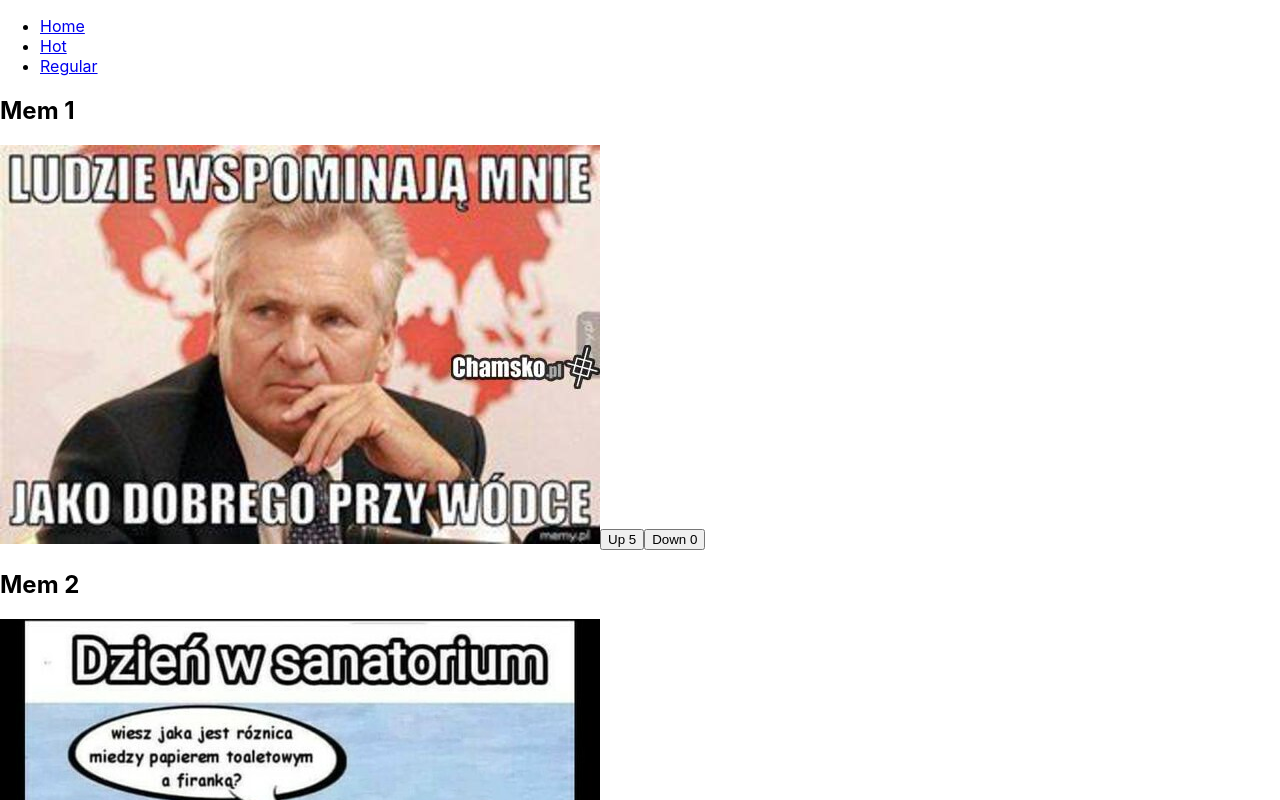
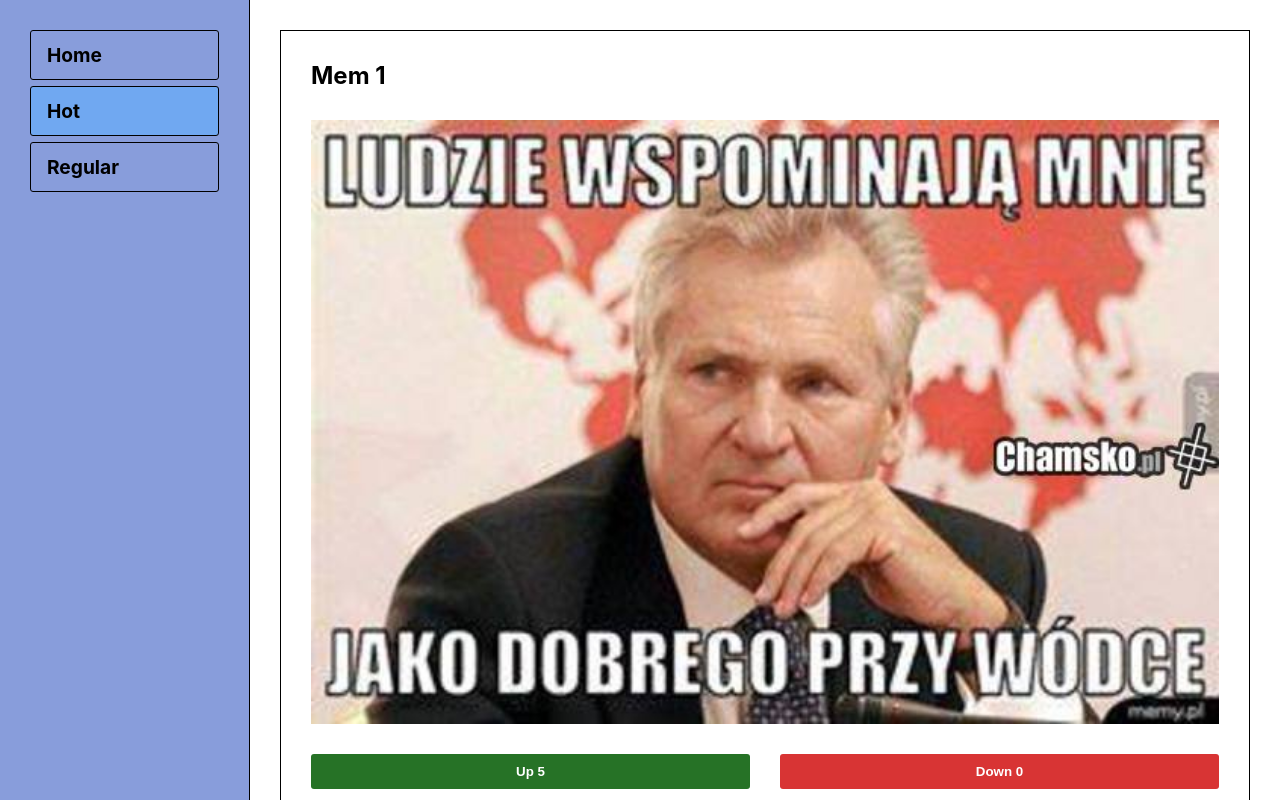
Before and after one commit to FilipGluszek/projekt-memy, a React app: page /hot in a window 1280 px wide. Shown: the top 800 px of the page. Built offline with nearby package versions, Linux system fonts and the light colour scheme.

Commit message:
initial styles added

```diff
--- a/src/components/layout/Layout.js
+++ b/src/components/layout/Layout.js
@@ -1,7 +1,7 @@
 /**
  * External dependencies
  */
-import { Outlet, Link } from "react-router-dom";
+import { Outlet, NavLink } from "react-router-dom";
 
 /**
  * Internal dependencies
@@ -13,23 +13,24 @@ import "./style.css";
  */
 const Layout = () => {
     return (
-        <>
-            <nav>
+        <div className="app">
+            <nav className="app__menu">
                 <ul>
                     <li>
-                        <Link to="/">Home</Link>
+                        <NavLink to="/">Home</NavLink>
                     </li>
                     <li>
-                        <Link to="/hot">Hot</Link>
+                        <NavLink to="/hot">Hot</NavLink>
                     </li>
                     <li>
-                        <Link to="/regular">Regular</Link>
+                        <NavLink to="/regular">Regular</NavLink>
                     </li>
                 </ul>
             </nav>
-
-            <Outlet />
-        </>
+            <main>
+                <Outlet />
+            </main>
+        </div>
     );
 };
 
--- a/src/components/layout/style.css
+++ b/src/components/layout/style.css
@@ -0,0 +1,45 @@
+.app {
+    display: flex;
+    height: 100vh;
+}
+
+.app .app__menu {
+    width: 250px;
+    background-color: rgb(136, 157, 219);
+    border-right: 1px solid black;
+    padding: 30px;
+}
+
+.app .app__menu ul {
+    margin: 0;
+    padding: 0;
+    list-style: none;
+    display: flex;
+    flex-direction: column;
+    gap: 6px;
+}
+
+.app .app__menu a {
+    color: black;
+    font-weight: bold;
+    padding: 12px 16px;
+    display: block;
+    font-size: 1.2rem;
+    border: 1px solid black;
+    text-decoration: none;
+    border-radius: 3px;
+}
+
+.app .app__menu a:hover,
+.app .app__menu a:focus {
+    background-color: gray;
+    color: white;
+}
+
+.app .app__menu a.active {
+    background-color: rgb(112, 168, 241);
+}
+.app main {
+    flex: 1;
+    overflow-y: scroll;
+}
--- a/src/components/meme/Meme.js
+++ b/src/components/meme/Meme.js
@@ -1,3 +1,8 @@
+/**
+ * Internal dependencies
+ */
+import "./style.css";
+
 /**
  * Render component
  *
@@ -9,11 +14,15 @@
  */
 const Meme = ({ title, img, upvotes, downvotes }) => {
     return (
-        <div>
+        <div className="meme">
             <h2>{title}</h2>
             <img src={`/img/${img}`} alt={title} loading="lazy" />
-            <button>Up {upvotes}</button>
-            <button>Down {downvotes}</button>
+            <div className="meme__actions">
+                <button className="meme__actions--up">Up {upvotes}</button>
+                <button className="meme__actions--down">
+                    Down {downvotes}
+                </button>
+            </div>
         </div>
     );
 };
--- /dev/null
+++ b/src/components/meme/style.css
@@ -0,0 +1,36 @@
+.meme {
+    display: flex;
+    flex-direction: column;
+    border: 1px solid black;
+    padding: 30px;
+    gap: 30px;
+}
+
+.meme h2 {
+    margin: 0;
+    padding: 0;
+}
+
+.meme__actions {
+    display: flex;
+    gap: 30px;
+}
+
+.meme__actions button {
+    flex: 1;
+    border: 0;
+    border-radius: 3px;
+    padding: 10px 0;
+    color: white;
+    font-weight: bold;
+}
+
+.meme__actions button.meme__actions--up {
+    background-color: rgb(38, 114, 38);
+}
+
+.meme__actions button.meme__actions--down {
+    background-color: rgb(216, 52, 52);
+    border: 0;
+    border-radius: 3px;
+}
--- /dev/null
+++ b/src/components/stream/Stream.js
@@ -0,0 +1,39 @@
+/**
+ * External dependencies
+ */
+import { useSelector } from "react-redux";
+
+/**
+ * Internal dependencies
+ */
+import Meme from "../meme/Meme.js";
+import "./style.css";
+
+/**
+ * Render component
+ *
+ * @param {Object} attributes      Component attributes.
+ * @param {string} attributes.type Stream type.
+ */
+
+const Stream = ({ type }) => {
+    const memes = useSelector((state) => state.memes.value);
+
+    return (
+        <div class="stream">
+            {memes.map((meme, index) => {
+                return (
+                    <Meme
+                        key={index}
+                        title={meme.title}
+                        img={meme.img}
+                        upvotes={meme.upvotes}
+                        downvotes={meme.downvotes}
+                    />
+                );
+            })}
+        </div>
+    );
+};
+
+export default Stream;
--- /dev/null
+++ b/src/components/stream/style.css
@@ -0,0 +1,6 @@
+.stream {
+    display: flex;
+    flex-direction: column;
+    gap: 30px;
+    padding: 30px;
+}
--- a/src/index.css
+++ b/src/index.css
@@ -1,3 +1,13 @@
+* {
+    box-sizing: border-box;
+}
+
+html,
+body {
+    padding: 0;
+    margin: 0;
+}
+
 body {
     margin: 0;
     font-family: -apple-system, BlinkMacSystemFont, "Segoe UI", "Roboto",
--- a/src/pages/HotPage.js
+++ b/src/pages/HotPage.js
@@ -1,33 +1,13 @@
-/**
- * External dependencies
- */
-import { useSelector } from "react-redux";
-
 /**
  * Internal dependencies
  */
-import Meme from "../components/meme/Meme.js";
+import Stream from "../components/stream/Stream.js";
 
 /**
  * Render components
  */
 const HotPage = () => {
-    const memes = useSelector((state) => state.memes.value);
-    return (
-        <div>
-            {memes.map((meme, index) => {
-                return (
-                    <Meme
-                        key={index}
-                        title={meme.title}
-                        img={meme.img}
-                        upvotes={meme.upvotes}
-                        downvotes={meme.downvotes}
-                    />
-                );
-            })}
-        </div>
-    );
+    return <Stream type="hot" />;
 };
 
 export default HotPage;
--- a/src/pages/RegularPage.js
+++ b/src/pages/RegularPage.js
@@ -1,8 +1,13 @@
+/**
+ * Internal dependencies
+ */
+import Stream from "../components/stream/Stream.js";
+
 /**
  * Render components
  */
 const RegularPage = () => {
-    return <div>RegularPage</div>;
+    return <Stream type="regular" />;
 };
 
 export default RegularPage;
```
